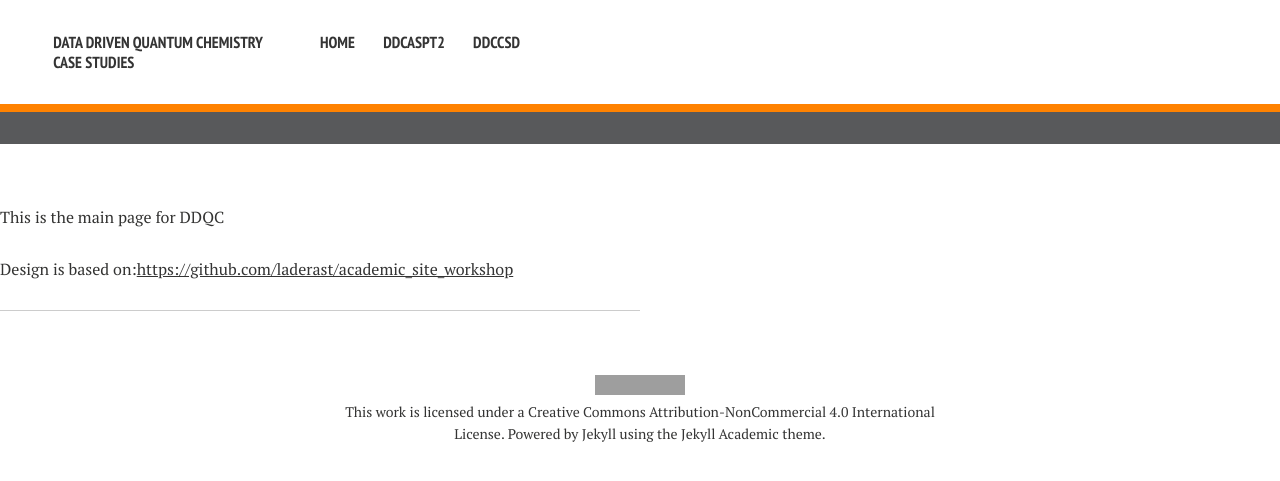
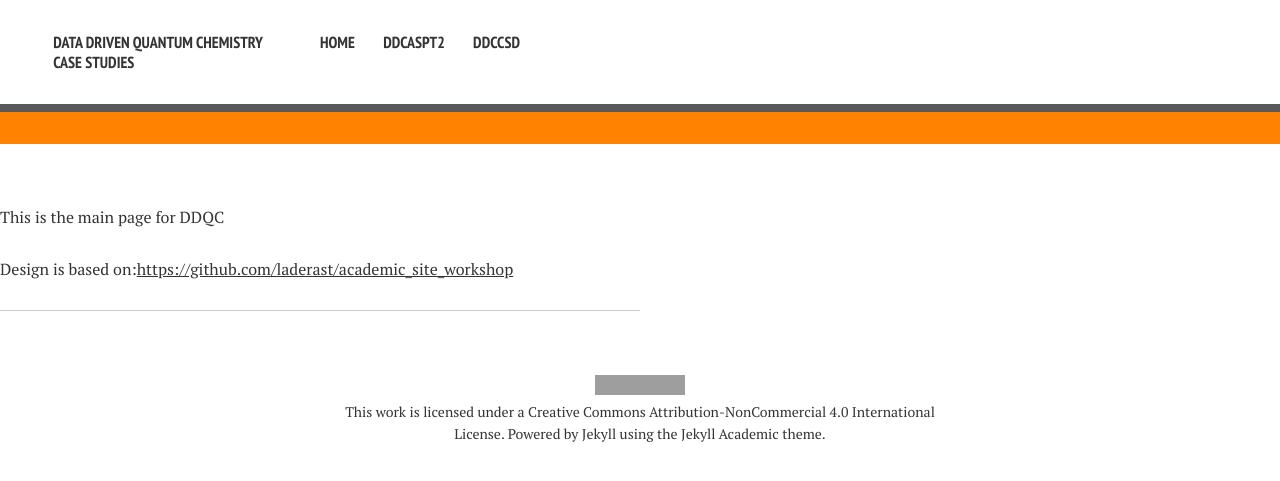
Before and after one commit to ChemRacer/DDQC_Demo, a Jekyll site: the page built from index.md, in a window 1280 px wide. Shown: the top 481 px of the page. Built offline with Jekyll 4.4.1, drawn with Linux system fonts in a browser that asks for light colours; nearby versions of some CDN libraries; grey boxes are pictures that could not be loaded.

Commit message:
Tue Dec 14 13:11:42 EST 2021

```diff
--- a/_config.yml
+++ b/_config.yml
@@ -7,8 +7,8 @@ logo: # filename of a logo image that has been placed into your images directory
 
 # The following adjust the accents for your site. If you would like to further edit colors, fonts, font sizes, etc.
 # you may do so in _sass/variables.scss
-highlight-color: '#FF8200'
-lowlight-color: '#58595B'
+highlight-color: '#58595B'
+lowlight-color: '#FF8200'
 
   # NOTE: If you would like your site to be licensed under a creative commons license, uncomment the 'yes' next to the type of license you wish to use.
 creative-commons:
--- a/_layouts/page.html
+++ b/_layouts/page.html
@@ -16,6 +16,8 @@
 
 
 <div id="main" role="main">
+  <div class="article-author-side">
+  </div>
   <article class="page">
     <h1>{{ page.title }}</h1>
     <div class="article-wrap">
```
Also changed, not shown: 2 other files.
